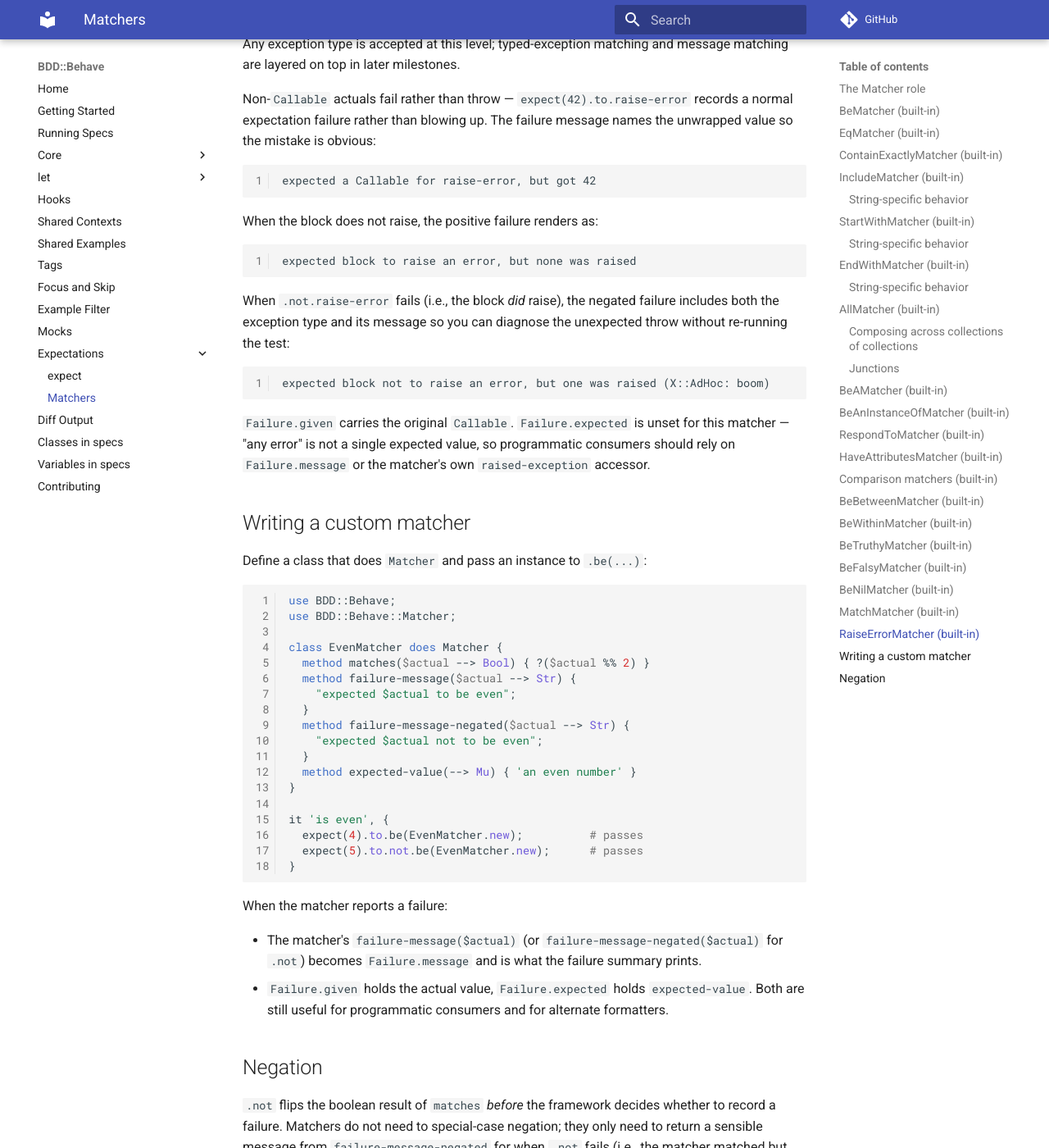
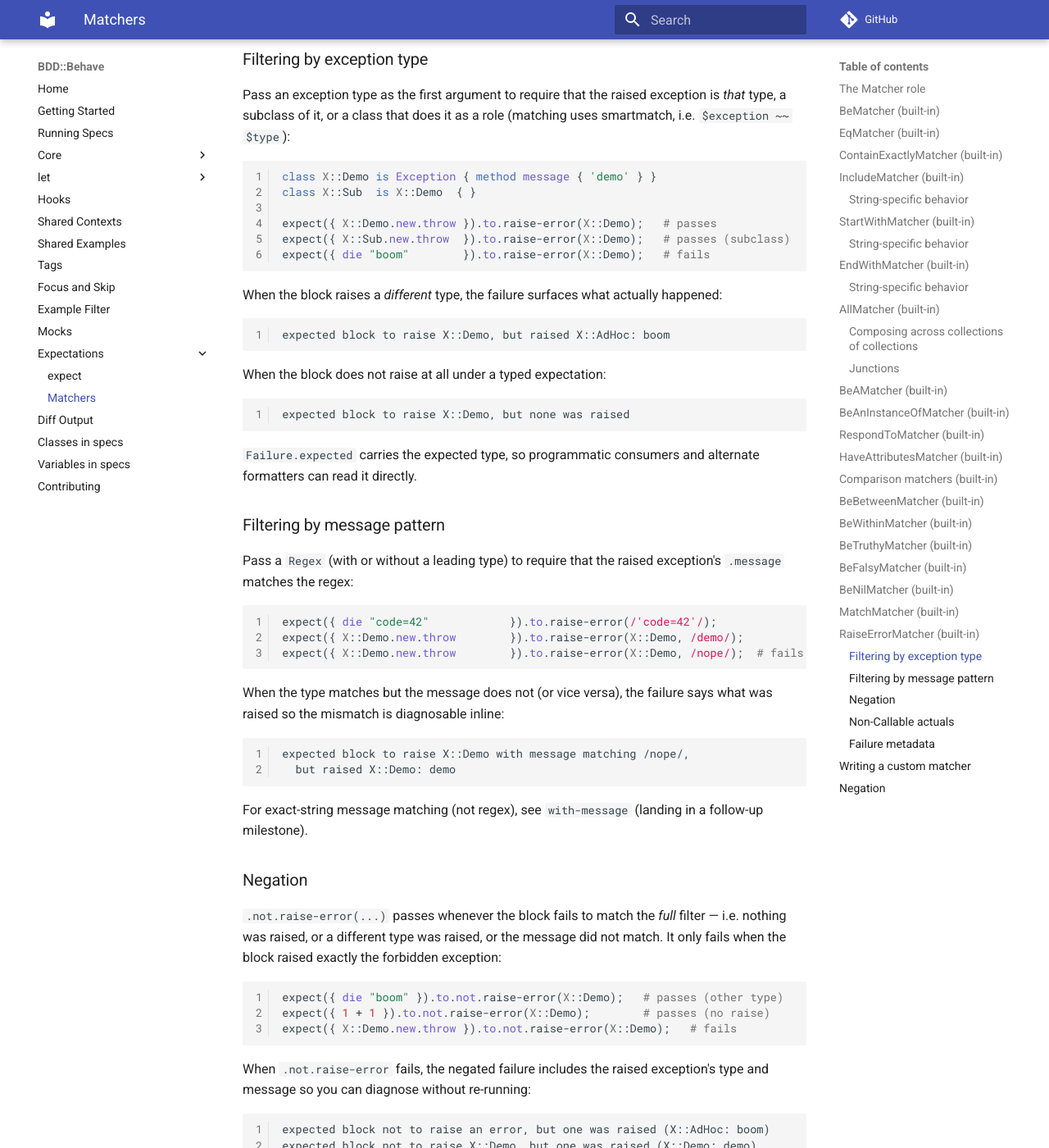
Before and after one commit to gdonald/BDD-Behave, an MkDocs documentation site: the page built from docs-src/docs/expectations/matchers.md, in a window 1280 px wide and 1400 px high, scrolled down 16010 px. Shown: the whole window at 82% size. Built offline with MkDocs 1.6.1 and Material for MkDocs 9.7.7, drawn with Linux system fonts in a browser that asks for light colours; comment, search, counter and statistics services are not loaded; some of the changed text lies outside the part shown.

Commit message:
Add expect error raising

````diff
--- a/docs-src/docs/expectations/matchers.md
+++ b/docs-src/docs/expectations/matchers.md
@@ -800,7 +800,7 @@ formatters can inspect either side.
 ## RaiseErrorMatcher (built-in)
 
 `raise-error` passes when the actual value is a `Callable` and invoking it
-raises any exception. Because the matcher operates on a `Callable`, the
+raises an exception. Because the matcher operates on a `Callable`, the
 block must be passed unevaluated — wrap the code under test in `{ ... }`:
 
 ```raku
@@ -809,8 +809,81 @@ expect({ X::AdHoc.new(payload => 'x').throw }).to.raise-error;
 expect({ 1 + 1 }).to.not.raise-error;
 ```
 
-Any exception type is accepted at this level; typed-exception matching
-and message matching are layered on top in later milestones.
+### Filtering by exception type
+
+Pass an exception type as the first argument to require that the raised
+exception is *that* type, a subclass of it, or a class that does it as a
+role (matching uses smartmatch, i.e. `$exception ~~ $type`):
+
+```raku
+class X::Demo is Exception { method message { 'demo' } }
+class X::Sub  is X::Demo  { }
+
+expect({ X::Demo.new.throw }).to.raise-error(X::Demo);   # passes
+expect({ X::Sub.new.throw  }).to.raise-error(X::Demo);   # passes (subclass)
+expect({ die "boom"        }).to.raise-error(X::Demo);   # fails
+```
+
+When the block raises a *different* type, the failure surfaces what
+actually happened:
+
+```
+expected block to raise X::Demo, but raised X::AdHoc: boom
+```
+
+When the block does not raise at all under a typed expectation:
+
+```
+expected block to raise X::Demo, but none was raised
+```
+
+`Failure.expected` carries the expected type, so programmatic consumers
+and alternate formatters can read it directly.
+
+### Filtering by message pattern
+
+Pass a `Regex` (with or without a leading type) to require that the
+raised exception's `.message` matches the regex:
+
+```raku
+expect({ die "code=42"            }).to.raise-error(/'code=42'/);
+expect({ X::Demo.new.throw        }).to.raise-error(X::Demo, /demo/);
+expect({ X::Demo.new.throw        }).to.raise-error(X::Demo, /nope/);  # fails
+```
+
+When the type matches but the message does not (or vice versa), the
+failure says what was raised so the mismatch is diagnosable inline:
+
+```
+expected block to raise X::Demo with message matching /nope/,
+  but raised X::Demo: demo
+```
+
+For exact-string message matching (not regex), see `with-message`
+(landing in a follow-up milestone).
+
+### Negation
+
+`.not.raise-error(...)` passes whenever the block fails to match the
+*full* filter — i.e. nothing was raised, or a different type was raised,
+or the message did not match. It only fails when the block raised
+exactly the forbidden exception:
+
+```raku
+expect({ die "boom" }).to.not.raise-error(X::Demo);   # passes (other type)
+expect({ 1 + 1 }).to.not.raise-error(X::Demo);        # passes (no raise)
+expect({ X::Demo.new.throw }).to.not.raise-error(X::Demo);   # fails
+```
+
+When `.not.raise-error` fails, the negated failure includes the raised
+exception's type and message so you can diagnose without re-running:
+
+```
+expected block not to raise an error, but one was raised (X::AdHoc: boom)
+expected block not to raise X::Demo, but one was raised (X::Demo: demo)
+```
+
+### Non-Callable actuals
 
 Non-`Callable` actuals fail rather than throw — `expect(42).to.raise-error`
 records a normal expectation failure rather than blowing up. The failure
@@ -820,24 +893,15 @@ message names the unwrapped value so the mistake is obvious:
 expected a Callable for raise-error, but got 42
 ```
 
-When the block does not raise, the positive failure renders as:
+### Failure metadata
 
-```
-expected block to raise an error, but none was raised
-```
-
-When `.not.raise-error` fails (i.e., the block *did* raise), the negated
-failure includes both the exception type and its message so you can
-diagnose the unexpected throw without re-running the test:
-
-```
-expected block not to raise an error, but one was raised (X::AdHoc: boom)
-```
-
-`Failure.given` carries the original `Callable`. `Failure.expected` is
-unset for this matcher — "any error" is not a single expected value, so
-programmatic consumers should rely on `Failure.message` or the matcher's
-own `raised-exception` accessor.
+`Failure.given` carries the original `Callable`. `Failure.expected`
+carries the expected exception type (when one was supplied) or the
+expected message regex (when only a regex was supplied); for the
+no-argument form it remains unset. The matcher itself also exposes
+`raised-exception` (the captured throw) and `miss-reason` (one of
+`'none'`, `'type'`, `'message'`, `'non-callable'`, or `Str` on a pass)
+for tooling that needs structural access.
 
 ## Writing a custom matcher
 
````
Also changed, not shown: docs-src/docs/expectations/expect.md (+4 -1 lines), 4 other files.
